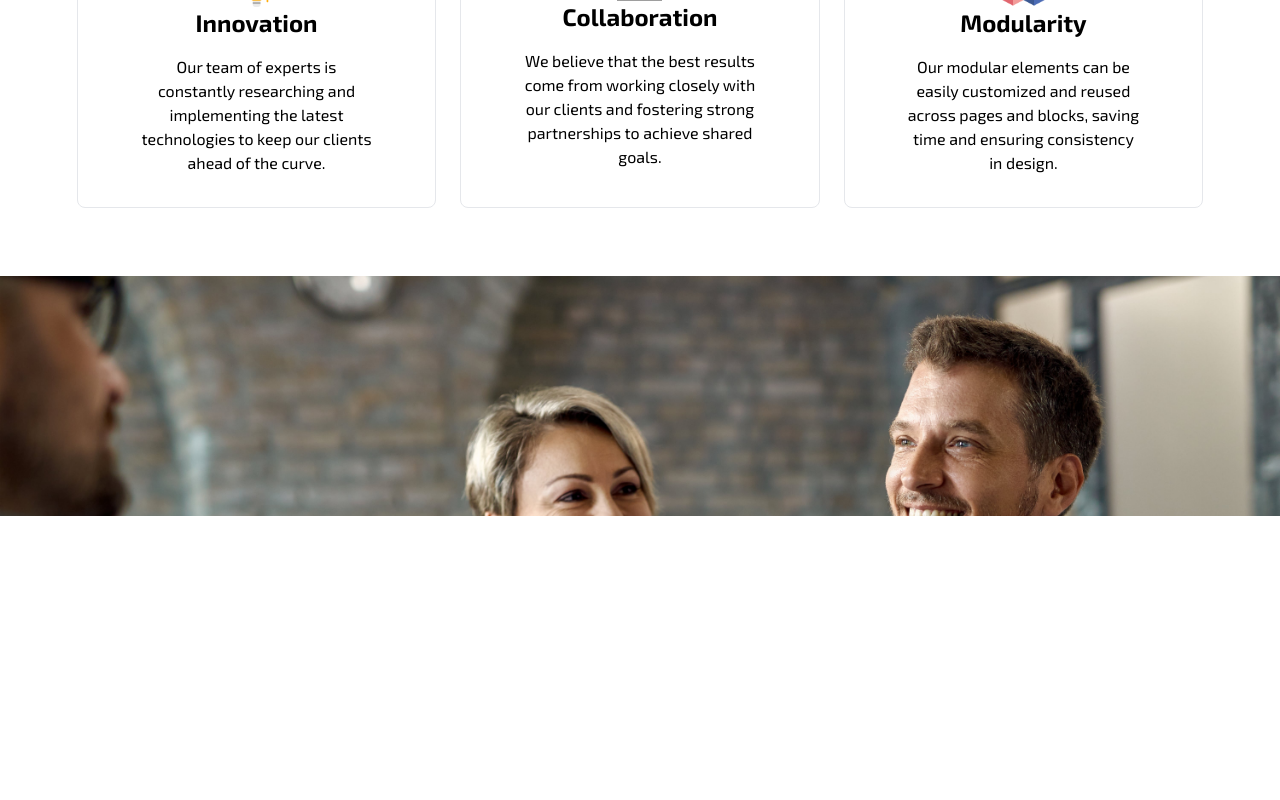
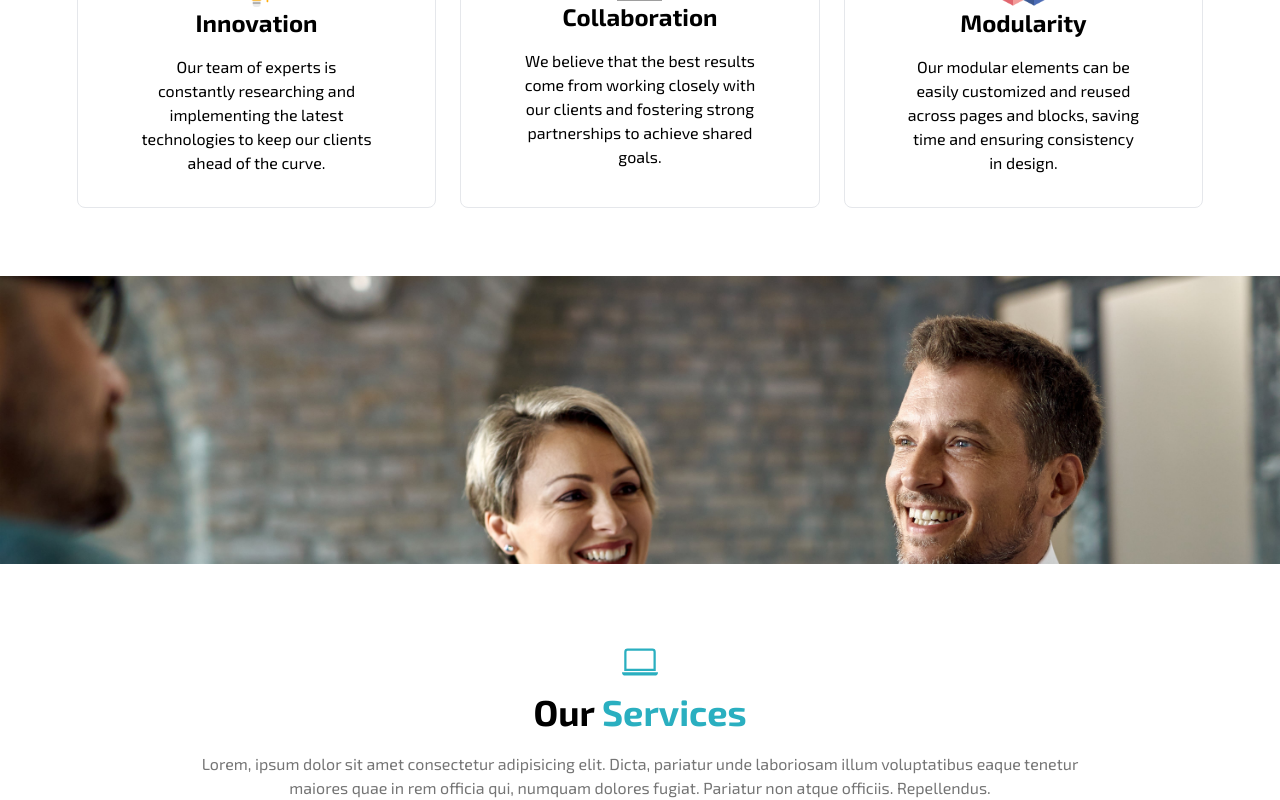
Before and after one commit to rakibul-islam-hasib/Digital-Agency, a React (Vite) app in the folder Client/: page / in a window 1280 px wide. Shown: the part 1222-2022 px from the top of the page. Before the commit the page ends 1738 px from the top, so only its background shows below. Built offline with nearby package versions, Linux system fonts and the light colour scheme; grey boxes are pictures that could not be loaded.

Commit message:
Our Services added

```diff
--- a/Client/src/App.jsx
+++ b/Client/src/App.jsx
@@ -3,6 +3,7 @@ import NavBar from './Components/NavBar';
 import Hero from './Components/Hero';
 import Story from './Components/Story';
 import HappyClient from './Components/HappyClient';
+import OurService from './Components/OurService';
 
 function App() {
   const [navBackground, setNavBackground] = useState('bg-[#343D47]'); // Initial background color of the nav element
@@ -36,8 +37,11 @@ function App() {
       <div className="mb-7">
         <Story />
       </div>
-      <div className="bg-happy-customer bg-fixed  bg-cover h-60">
+      <div className="bg-happy-customer bg-fixed  bg-cover h-auto  lg:h-72">
         <HappyClient />
+      </div>
+      <div className="">
+        <OurService />
       </div>
     </>
   )
--- a/Client/src/Components/HappyClient.jsx
+++ b/Client/src/Components/HappyClient.jsx
@@ -7,8 +7,8 @@ import LazyLoad from 'react-lazy-load';
 const HappyClient = () => {
     return (
         <LazyLoad>
-            <div className=' bg-opacity-80 flex justify-around items-center bg-[#1C3037] h-[15rem]'>
-                <div className="flex flex-col justify-center items-center">
+            <div className=' py-5 bg-opacity-90 flex flex-col md:flex-wrap md:flex-row  gap-6 h-auto justify-around items-center bg-[#1C3037] lg:h-[18rem]'>
+                <div className="flex  flex-col justify-center items-center">
                     <GiSelfLove className='text-5xl text-primary' />
                     <h1 className='text-5xl text-white'><CountUp duration={2.75} end={80} /></h1>
                     <div className="border-b-[3px] mt-2 w-10 border-primary"></div>
--- /dev/null
+++ b/Client/src/Components/OurService.jsx
@@ -0,0 +1,37 @@
+import React from 'react';
+import { BsLaptop } from 'react-icons/bs';
+
+const OurService = () => {
+    const services = [
+        {
+            name: 'Wordpress',
+            details: 'These modular elements can be readily used and customized'
+        },
+        {
+            name: 'Shopify',
+            details: 'Build an online store with ease and customize it to your liking'
+        },
+        {
+            name: 'React',
+            details: 'Create dynamic user interfaces with the popular React library'
+        },
+        {
+            name: 'Node.js',
+            details: 'Build scalable and high-performance web applications with Node.js'
+        }
+    ];
+
+    return (
+        <div>
+            <div className="flex flex-col justify-center items-center">
+                <BsLaptop className="text-4xl text-center text-primary mt-20" />
+                <h1 className="text-4xl mt-3 text-center text-primary font-bold"><span className='text-black'>Our</span> Services</h1>
+                <div className="w-[70%] text-center mt-5">
+                    <p className='text-light'>Lorem, ipsum dolor sit amet consectetur adipisicing elit. Dicta, pariatur unde laboriosam illum voluptatibus eaque tenetur maiores quae in rem officia qui, numquam dolores fugiat. Pariatur non atque officiis. Repellendus.</p>
+                </div>
+            </div>
+        </div>
+    );
+};
+
+export default OurService;
--- a/Client/tailwind.config.js
+++ b/Client/tailwind.config.js
@@ -12,6 +12,7 @@ export default {
       },
       colors :{
         'primary': '#2AAFC0',
+        'light': '#757575',
       }
 
     },
```
